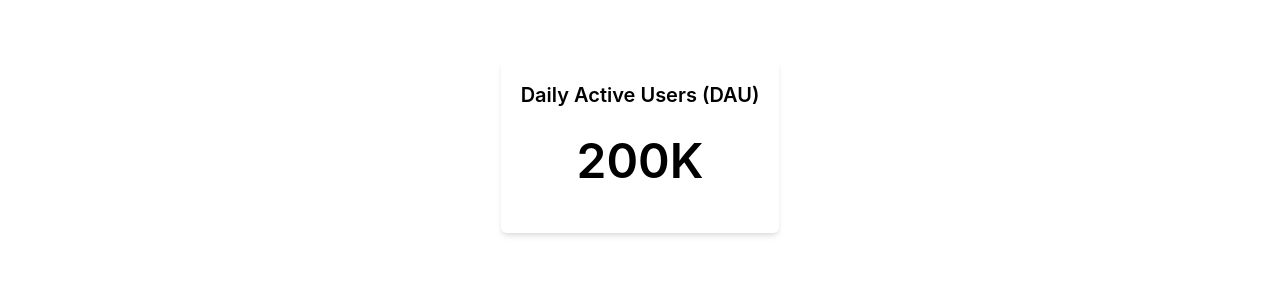
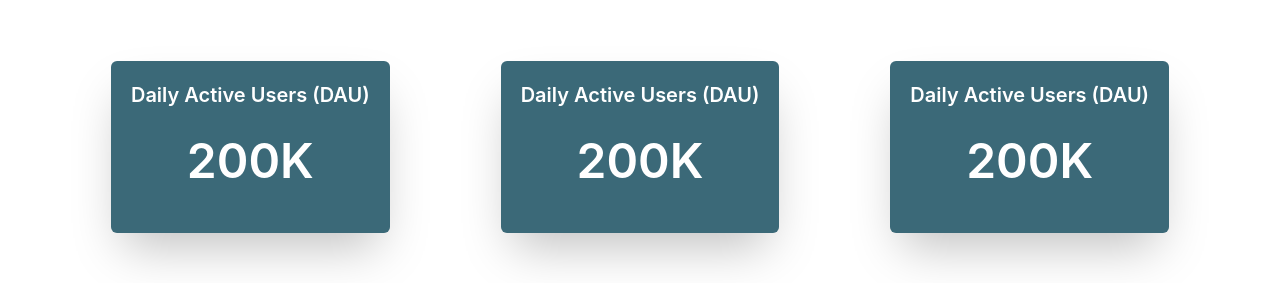
Before and after one commit to matthewhefferon/visx, a React (Create React App) app: page / in a window 1280 px wide. Shown: the part 155-438 px from the top of the page. Built offline with nearby package versions, Linux system fonts and the light colour scheme; what @visx/mock-data would draw is missing.

Commit message:
Updating KPI's

```diff
--- a/src/components/KPI.tsx
+++ b/src/components/KPI.tsx
@@ -1,23 +1,54 @@
 import React from "react";
-import { render } from "react-dom";
-import { Text } from "@visx/text";
+// import { Text } from "@visx/text";
 
 const KPI = () => (
   <div className="container mx-auto flex justify-evenly pt-10">
-    <div className="shadow-md rounded-md bg-white">
+    <div className="shadow-2xl rounded-md bg-primary">
       <div className="p-5">
-        <h5 className="text-xl font-semibold mb-2">
+        <div className="text-xl font-semibold mb-2 text-white">
           Daily Active Users (DAU)
           {/* <svg>
             <Text verticalAnchor="middle">Daily Active Users (DAU)</Text>
           </svg> */}
-        </h5>
-        <h1 className="text-5xl font-semibold mb-2 flex flex-center justify-center p-5">
+        </div>
+        <div className="text-5xl font-semibold mb-2 flex flex-center justify-center p-5 text-white">
           200K
           {/* <svg>
-            <Text verticalAnchor="middle" fontSize="100px">200K</Text>
+            <Text verticalAnchor="middle" style={{ fontWeight: 900 }} fontSize="100px">200K</Text>
           </svg> */}
-        </h1>
+        </div>
+      </div>
+    </div>
+    <div className="shadow-2xl rounded-md bg-primary">
+      <div className="p-5">
+        <div className="text-xl font-semibold mb-2 text-white">
+          Daily Active Users (DAU)
+          {/* <svg>
+            <Text verticalAnchor="middle">Daily Active Users (DAU)</Text>
+          </svg> */}
+        </div>
+        <div className="text-5xl font-semibold mb-2 flex flex-center justify-center p-5 text-white">
+          200K
+          {/* <svg>
+            <Text verticalAnchor="middle" style={{ fontWeight: 900 }} fontSize="100px">200K</Text>
+          </svg> */}
+        </div>
+      </div>
+    </div>
+    <div className="shadow-2xl rounded-md bg-primary">
+      <div className="p-5">
+        <div className="text-xl font-semibold mb-2 text-white">
+          Daily Active Users (DAU)
+          {/* <svg>
+            <Text verticalAnchor="middle">Daily Active Users (DAU)</Text>
+          </svg> */}
+        </div>
+        <div className="text-5xl font-semibold mb-2 flex flex-center justify-center p-5 text-white">
+          200K
+          {/* <svg>
+            <Text verticalAnchor="middle" style={{ fontWeight: 900 }} fontSize="100px">200K</Text>
+          </svg> */}
+        </div>
       </div>
     </div>
   </div>
--- a/tailwind.config.js
+++ b/tailwind.config.js
@@ -2,7 +2,12 @@ module.exports = {
   purge: ['./src/**/*.{js,jsx,ts,tsx}', './public/index.html'],
   darkMode: false, // or 'media' or 'class'
   theme: {
-    extend: {},
+    // extend: {},
+    colors: {
+      primary: "#3b6978",
+      secondary: "#edffea",
+      white: "#fff",
+    },
   },
   variants: {
     extend: {},
```
